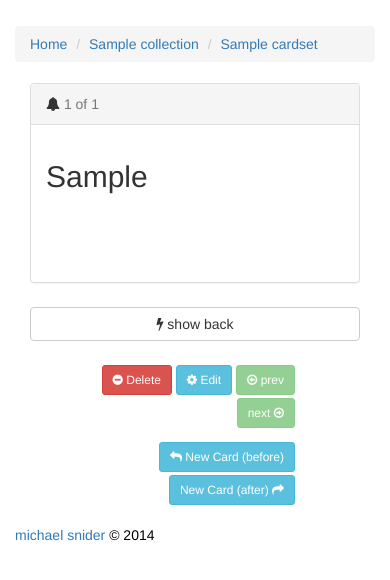
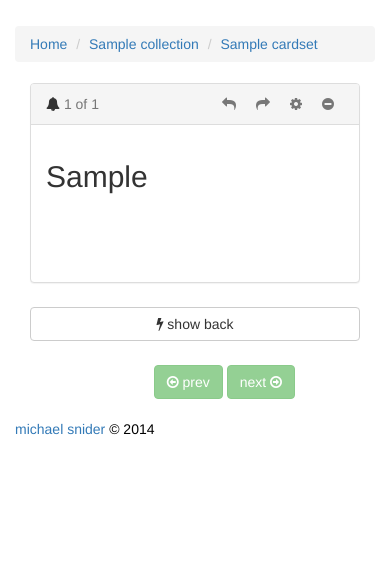
Before and after one commit to msilvprog7/n-dex, a Django app: page /home/1/1/1 in a window 390 px wide. Shown: the part 54-634 px from the top of the page. Run offline with Django 3.2, Linux system fonts and the light colour scheme; a user stored in the database is signed in; tables that the repository leaves empty hold one stand-in row (values such as "Sample post"); some libraries are stand-ins or nearby versions.

Commit message:
Update display for mobile and cleaner card view.

```diff
--- a/main/static/main/style.css
+++ b/main/static/main/style.css
@@ -1,3 +1,7 @@
+
+a {
+	cursor: pointer;
+}
 
 .jumbotron {
 	background-color: #9ed580;
@@ -46,10 +50,13 @@
 	display: block;
 	margin-left: auto;
 	margin-right: auto;
-
-	max-width: 95%;
 }
 
 button {
 	margin-top: 3px;
 }
+
+.spaced {
+	padding-left: 10px;
+	padding-right: 10px;
+}
--- a/main/templates/main/cardset.html
+++ b/main/templates/main/cardset.html
@@ -4,8 +4,9 @@
 {% block moreScript %}
 <script type="text/javascript">
 
-	expandHeight = 540;
-	shrinkHeight = 380;
+	var expandHeight = 540;
+	var shrinkHeight = 380;
+	var mobile = (/Android|webOS|iPhone|iPad|iPod|BlackBerry|IEMobile|Opera Mini/i.test(navigator.userAgent));
 
 	$(document).ready(function() {
 
@@ -43,12 +44,12 @@
 
 		$("#front_image").click(function() {
 
-			if($("#front_image").height() == shrinkHeight)
+			if(!mobile && $("#front_image").height() == shrinkHeight)
 			{
 
 				$("#front_image").animate({height: expandHeight}, 1000);
 
-			} else if($("#front_image").height() == expandHeight)
+			} else if(!mobile && $("#front_image").height() == expandHeight)
 			{
 
 				$("#front_image").animate({height: shrinkHeight}, 1000);
@@ -59,6 +60,14 @@
 
 		$("#delete_card").click(function() {
 			deleteCard();
+		});
+
+		$("#new_card_before").click(function() {
+			newCardBefore();
+		});
+
+		$("#new_card_after").click(function() {
+			newCardAfter();
 		});
 
 	});
@@ -74,7 +83,12 @@
 	}
 
 	function prepareImage() {
-		$("#front_image").height(shrinkHeight);
+		if(!mobile) {
+			$("#front_image").height(shrinkHeight);
+		} else
+		{
+			$("#front_image").css("max-width", "95%");
+		}
 	}
 
 	function deleteCard() {
@@ -85,6 +99,15 @@
 
 		return false;
 	}
+
+	function newCardBefore() {
+		$("#new_card_before_form").submit();
+	}
+
+	function newCardAfter() {
+		$("#new_card_after_form").submit();
+	}
+
 
 </script>
 {% endblock %}
@@ -118,6 +141,34 @@
 							<span class="text-muted">
 								{{ card.position }} of {{ num_cards }}
 							</span>
+
+
+
+
+							<form class="inline" action="/home/{{ cardset.collection_id }}/{{ cardset.id }}/{{ card.position }}" method="post" id="delete_card_form">
+								{% csrf_token %}
+								<input type="hidden" name="delete_card" value="delete-card" />
+							</form>
+							<a class="right-float spaced text-muted" id="delete_card"><i class="fa fa-minus-circle"></i></a>
+
+							<a class="right-float spaced text-muted" id="show_edit"><i class="fa fa-cog"></i></a>
+
+
+							<form class="inline" action="/home/{{ cardset.collection_id }}/{{ cardset.id }}/" method="post" id="new_card_after_form">
+							{% csrf_token %}
+								<input type="hidden" name="new_card" value="card-in-position" />
+								<input type="hidden" name="new_card_position" value="{{ card.position|increment }}" />
+							</form>
+							<a class="right-float spaced text-muted" id="new_card_after"><i class="fa fa-mail-forward"></i></a>
+
+							<form class="inline" action="/home/{{ cardset.collection_id }}/{{ cardset.id }}/" method="post" id="new_card_before_form">
+							{% csrf_token %}
+								<input type="hidden" name="new_card" value="card-in-position" />
+								<input type="hidden" name="new_card_position" value="{{ card.position }}" />
+							</form>
+							<a class="right-float spaced text-muted" id="new_card_before"><i class="fa fa-mail-reply"></i></a>
+
+
 						</div>
 						<div class="panel-body">
 							{% if card.frontImage %}
@@ -156,43 +207,17 @@
 
 
 				<div class="col-lg-8 right">
-					<form class="inline" action="/home/{{ cardset.collection_id }}/{{ cardset.id }}/{{ card.position }}" method="post" id="delete_card_form">
-					{% csrf_token %}
-						<input type="hidden" name="delete_card" value="delete-card" />
-					</form>
-					<button class="btn btn-sm btn-danger" id="delete_card"><i class="fa fa-minus-circle"></i> Delete</button>
-
-
-					<button class="btn btn-sm btn-info" id="show_edit"><i class="fa fa-cog"></i> Edit</button>
 
 					<form class="inline" action="/home/{{ cardset.collection_id }}/{{ cardset.id }}/{{ card.position|decrement }}" method="post">
 					{% csrf_token %}
-						<button class="btn btn-sm btn-success" {% if card.position <= 1 %}disabled{% endif %}><i class="fa fa-arrow-circle-o-left"></i> prev</button>
+						<button class="btn btn-success" {% if card.position <= 1 %}disabled{% endif %}><i class="fa fa-arrow-circle-o-left"></i> prev</button>
 					</form>
 
 					<form class="inline" action="/home/{{ cardset.collection_id }}/{{ cardset.id }}/{{ card.position|increment }}" method="post">
 					{% csrf_token %}
-						<button class="btn btn-sm btn-success" {% if card.position >= num_cards %}disabled{% endif %}>next <i class="fa fa-arrow-circle-o-right"></i></button>
+						<button class="btn btn-success" {% if card.position >= num_cards %}disabled{% endif %}>next <i class="fa fa-arrow-circle-o-right"></i></button>
 					</form>
-				</div>
-			</div>
 
-			<div class="row shifted" style="margin-top: 10px;">
-				<div class="col-lg-4"></div>
-
-				<div class="col-lg-8 right">
-						<form class="inline" action="/home/{{ cardset.collection_id }}/{{ cardset.id }}/" method="post">
-						{% csrf_token %}
-							<input type="hidden" name="new_card" value="card-in-position" />
-							<input type="hidden" name="new_card_position" value="{{ card.position }}" />
-							<button type="submit" class="btn btn-sm btn-info"><i class="fa fa-mail-reply"></i> New Card (before)</button>
-						</form>
-						<form class="inline" action="/home/{{ cardset.collection_id }}/{{ cardset.id }}/" method="post">
-						{% csrf_token %}
-							<input type="hidden" name="new_card" value="card-in-position" />
-							<input type="hidden" name="new_card_position" value="{{ card.position|increment }}" />
-							<button type="submit" class="btn btn-sm btn-info">New Card (after) <i class="fa fa-mail-forward"></i></button>
-						</form>
 				</div>
 			</div>
 
@@ -250,7 +275,7 @@
 					</div>
 				</div>
 				<br />
-				<button type="submit" class="btn btn-info"><i class="fa fa-pencil"></i> Save</button>
+				<button type="submit" class="btn btn-primary"><i class="fa fa-pencil"></i> Save</button>
 				<button class="btn btn-default" id="cancel_edit">Cancel</button>
 			</form>
 		</div>
@@ -264,27 +289,29 @@
 					<div class="col-lg-12">
 						<form class="inline" action="/home/{{ cardset.collection_id }}/{{ cardset.id }}/1" method="post">
 						{% csrf_token %}
-							<button type="submit" class="btn btn-sm btn-primary" {% if num_cards == 0 %}disabled{% endif %}>View</button>
+							<button type="submit" class="btn btn-primary" {% if num_cards == 0 %}disabled{% endif %}>View</button>
 						</form>
+
 
 						<form class="inline" action="" method="post">
 						{% csrf_token %}
 							<input type="hidden" name="new_card" value="card-on-top" />
-							<button type="submit" class="btn btn-sm btn-success"><i class="fa fa-pencil"></i> New Card (on top)</button>
+							<button type="submit" class="btn btn-success"><i class="fa fa-pencil"></i> New Card (on top)</button>
 						</form>
 
-						<br />
+						<hr />
 
 						<form class="inline" action="/home/{{ cardset.collection_id }}/{{ cardset.id }}/{{ num_cards}}" method="post">
 						{% csrf_token %}
-							<button type="submit" class="btn btn-sm btn-warning" {% if num_cards == 0 %}disabled{% endif %}>View (from end)</button>
+							<button type="submit" class="btn btn-warning" {% if num_cards == 0 %}disabled{% endif %}>View (from end)</button>
 						</form>
+
 
 						<form class="inline" action="" method="post">
 						{% csrf_token %}
 							<input type="hidden" name="new_card" value="card-in-position" />
 							<input type="hidden" name="new_card_position" value="{{ num_cards|increment }}" />
-							<button type="submit" class="btn btn-sm btn-danger">New Card (at end) <i class="fa fa-pencil"></i></button>
+							<button type="submit" class="btn btn-danger">New Card (at end) <i class="fa fa-pencil"></i></button>
 						</form>
 
 					</div>
--- a/ndex/settings.py
+++ b/ndex/settings.py
@@ -77,7 +77,7 @@ DATABASES = {
 
 
 
-IS_HEROKU = True
+IS_HEROKU = False
 
 if IS_HEROKU:
     # Parse database configuration from $DATABASE_URL
```
